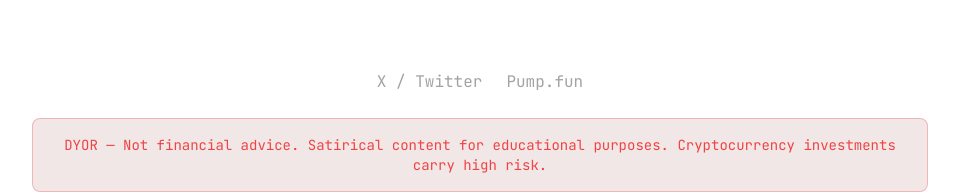
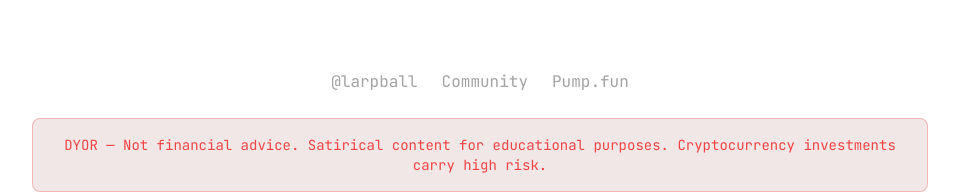
Before and after one commit to runningoffcode/larpball, a Next.js app: page / in a window 1280 px wide. Shown: the part 3789-3983 px from the top of the page, without its empty margins (160-1119 px from the left). Built offline with nearby package versions, Linux system fonts and the light colour scheme.

Commit message:
Update X links - add official @larpball and new community

```diff
--- a/src/app/page.tsx
+++ b/src/app/page.tsx
@@ -6,7 +6,8 @@ import { useState } from "react";
 
 const CONTRACT_ADDRESS = "CE5hEYzTBwUP5U2uDcmdfGHJMh7oh7VVPvKNP3Ffpump";
 const PUMP_FUN_URL = `https://pump.fun/coin/${CONTRACT_ADDRESS}`;
-const X_COMMUNITY_URL = "https://x.com/i/communities/2004272048193818885";
+const X_OFFICIAL_URL = "https://x.com/larpball";
+const X_COMMUNITY_URL = "https://x.com/i/communities/2004986732115022144";
 
 const suspiciousWallets = [
   {
@@ -369,12 +370,20 @@ export default function Home() {
           <div className="max-w-4xl mx-auto text-center">
             <div className="flex justify-center gap-6 mb-6">
               <a
+                href={X_OFFICIAL_URL}
+                target="_blank"
+                rel="noopener noreferrer"
+                className="text-[var(--text-dim)] hover:text-white transition-colors"
+              >
+                @larpball
+              </a>
+              <a
                 href={X_COMMUNITY_URL}
                 target="_blank"
                 rel="noopener noreferrer"
                 className="text-[var(--text-dim)] hover:text-white transition-colors"
               >
-                X / Twitter
+                Community
               </a>
               <a
                 href={PUMP_FUN_URL}
```
